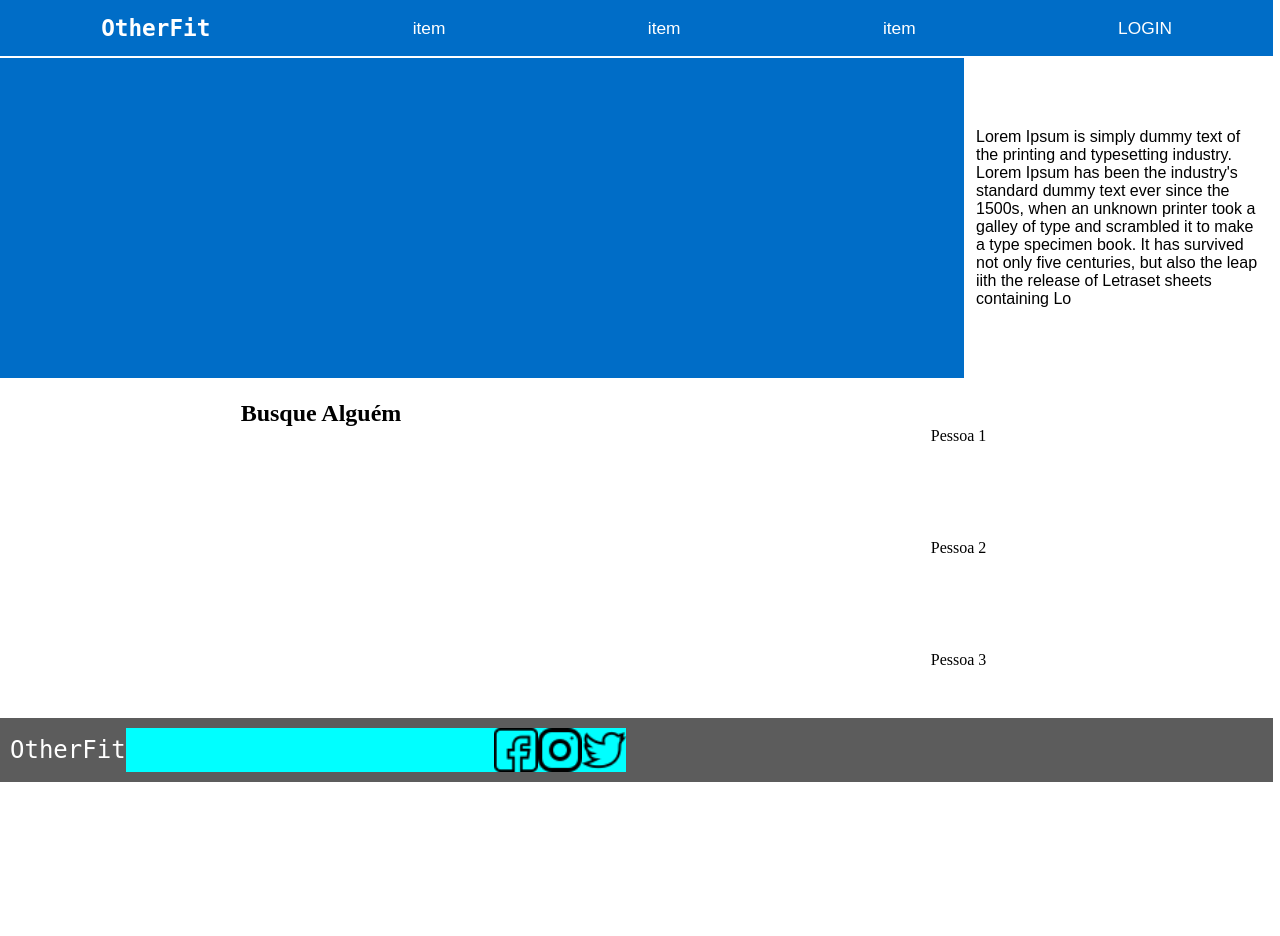
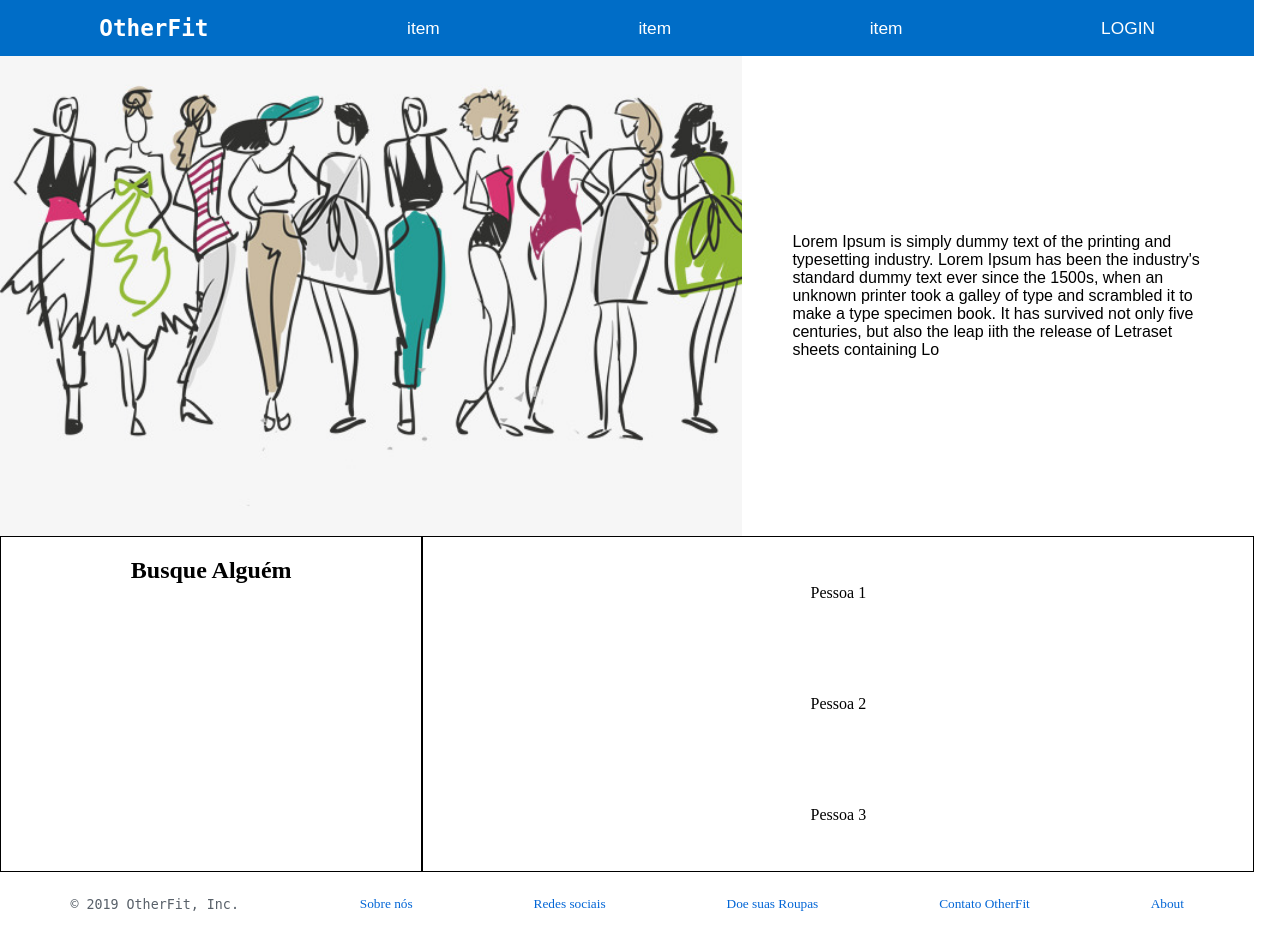
Before and after one commit to chelwillians/otherfit, a Django app: page / in a window 1280 px wide. Before the commit the page ends 782 px from the top, so only its background shows below. Run offline with Django 3.2, Linux system fonts and the light colour scheme.

Commit message:
Criar rodape e banner

```diff
--- a/website/static/style.css
+++ b/website/static/style.css
@@ -5,9 +5,9 @@ body{
                          'section section section aside '
                          'article article main main'
                          'footer footer footer footer ';
-    grid-template-rows: 7vh 40vh 42vh 8vh;
-    grid-template-columns: 25vw 25vw 25vw 24vw ;
-    grid-gap: 2px;
+    grid-template-rows: 7vh 60vh 42vh 8vh;
+    grid-template-columns: 25vw 8vw 25vw 40vw ;
+    grid-gap: 0px;
 }
 nav{
     grid-area: navbar;
@@ -42,7 +42,9 @@ nav a:hover{
 }
 section{
     grid-area: section;
-    background-color:rgb(0, 109, 199);
+    background-color: none;
+    background-image: url("images/banner.jpg");
+    background-size: cover;
 }
 aside{
     grid-area: aside;
@@ -52,12 +54,14 @@ aside{
     padding: 10px 10px 10px 10px;
     font-family: 'Cabin', sans-serif;
     color: black;
+    padding: 50px 50px 50px 50px;
 }
 article{
     grid-area: article;
     background-color: none;
     display: flex;
     justify-content: center;
+    border:1px solid;
 }
 main{
     grid-area: main;
@@ -66,24 +70,26 @@ main{
     justify-content: space-around;
     flex-direction: column;
     align-items: center;
+    border:1px solid;
 }
 footer{
     grid-area: footer;
     display: flex;
-    justify-content: flex-start;
+    justify-content: space-around;
     align-items: center;
-    background-color:rgb(92, 92, 92);
+    background-color:white;
     padding: 10px;
 }
 footer p{
     font-family: 'VT323', monospace;
-    font-size: 18pt;
-    color: white;
+    font-size: 10pt;
+    color: #586069;
 }
-footer div{
-    display: flex;
-    justify-content: flex-end;
-    background-color: aqua;
-    height: 100%;
-    width: 500px;
+footer a{
+    text-decoration: none;
+    color: #0366D6;
+    font-size: 10pt;
 }
+footer a:hover{
+    text-decoration: underline;
+}
--- a/website/templates/index.html
+++ b/website/templates/index.html
@@ -29,11 +29,11 @@
         <a>Pessoa 3</a>
     </main>
     <footer>
-        <p>OtherFit</p>
-        <div>
-            <img src="images/facebook.png" alt="">
-            <img src="images/instagram.png" alt="">
-            <img src="images/twitter.png" alt="">
-        </div>
+        <p>© 2019 OtherFit, Inc.</p>
+        <a href="">Sobre nós</a>
+        <a href="">Redes sociais</a>
+        <a href="">Doe suas Roupas</a>
+        <a href="">Contato OtherFit</a>
+        <a href="">About</a>
     </footer>
 {% endblock %}
```
Also changed, not shown: website/static/images/banner.jpg (added), website/static/images/facebook.png (renamed from website/templates/images/facebook.png), website/static/images/instagram.png (renamed from website/templates/images/instagram.png), website/static/images/twitter.png (renamed from website/templates/images/twitter.png).
